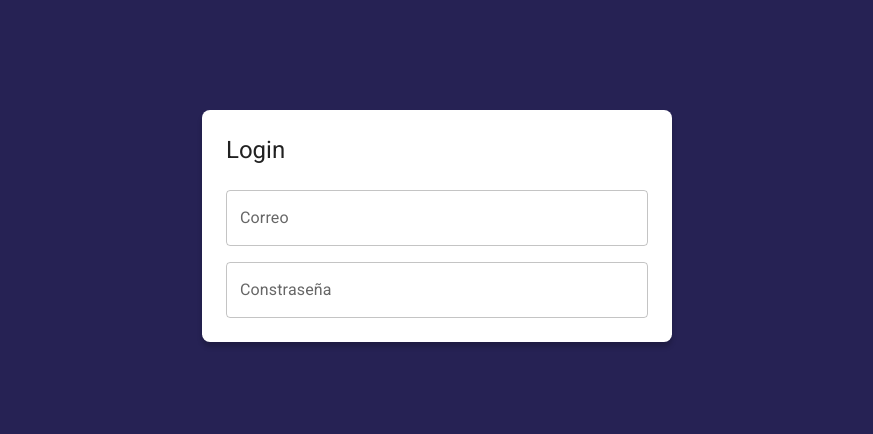
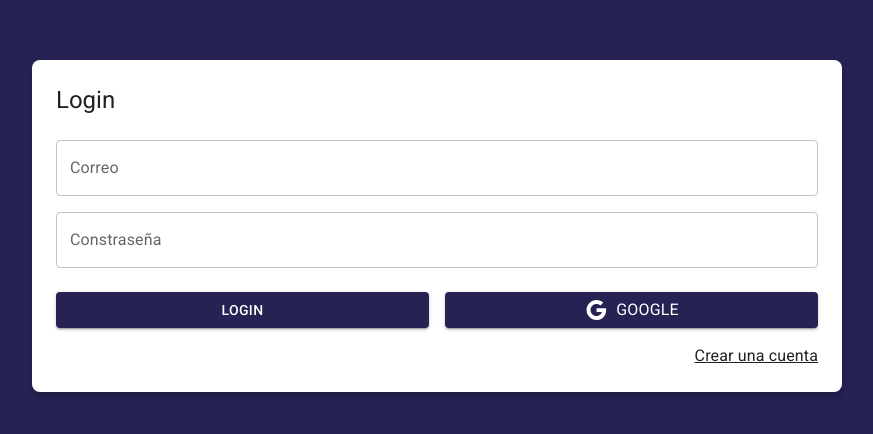
Before and after one commit to Epadrino/react-cero-a-experto, a React (Vite) app in the folder seccion_dieciseis_JournalApp/: page /auth/login in a window 1280 px wide. Shown: the part 174-608 px from the top of the page, without its empty margins (203-1076 px from the left). Built offline with nearby package versions, Linux system fonts and the light colour scheme.

Commit message:
configurando_dos_login
-se continuo con la configuración del login

```diff
--- a/seccion_dieciseis_JournalApp/src/auth/pages/LoginPage.jsx
+++ b/seccion_dieciseis_JournalApp/src/auth/pages/LoginPage.jsx
@@ -1,4 +1,6 @@
-import { Grid, TextField, Typography } from '@mui/material';
+import { Link as RouterLink } from 'react-router-dom';
+import { Button, Grid, Link, TextField, Typography } from '@mui/material';
+import { Google } from '@mui/icons-material';
 
 export const LoginPage = () => {
 	return (
@@ -41,6 +43,30 @@ export const LoginPage = () => {
 								fullWidth
 							/>
 						</Grid>
+						<Grid container spacing={2} sx={{ mb: 2, mt: 1 }}>
+							<Grid item xs={12} sm={6}>
+								<Button variant='contained' fullWidth>
+									Login
+								</Button>
+							</Grid>
+							<Grid item xs={12} sm={6}>
+								<Button variant='contained' fullWidth>
+									<Google />
+									<Typography sx={{ ml: 1 }}>
+										Google
+									</Typography>
+								</Button>
+							</Grid>
+						</Grid>
+						<Grid container direction='row' justifyContent='end'>
+							<Link
+								component={RouterLink}
+								color='inherit'
+								to='/auth/register'
+							>
+								Crear una cuenta
+							</Link>
+						</Grid>
 					</Grid>
 				</form>
 			</Grid>
```
